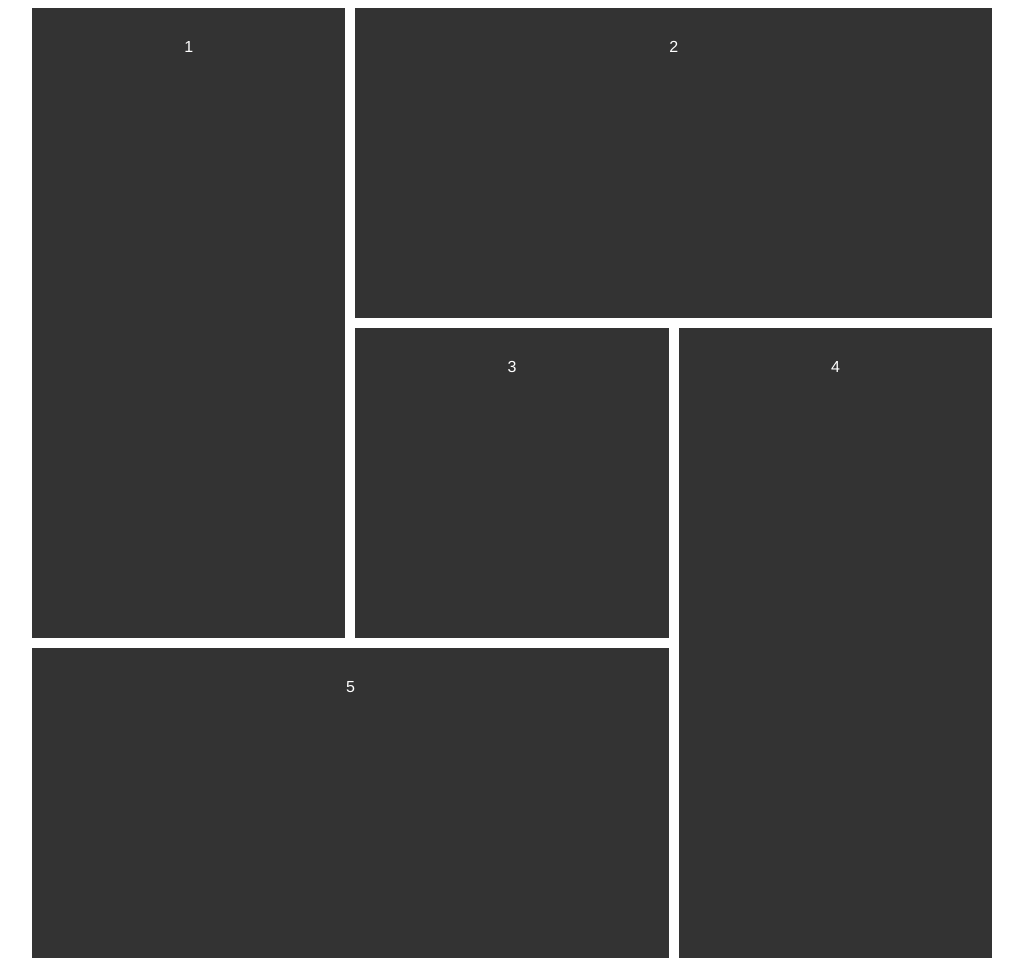
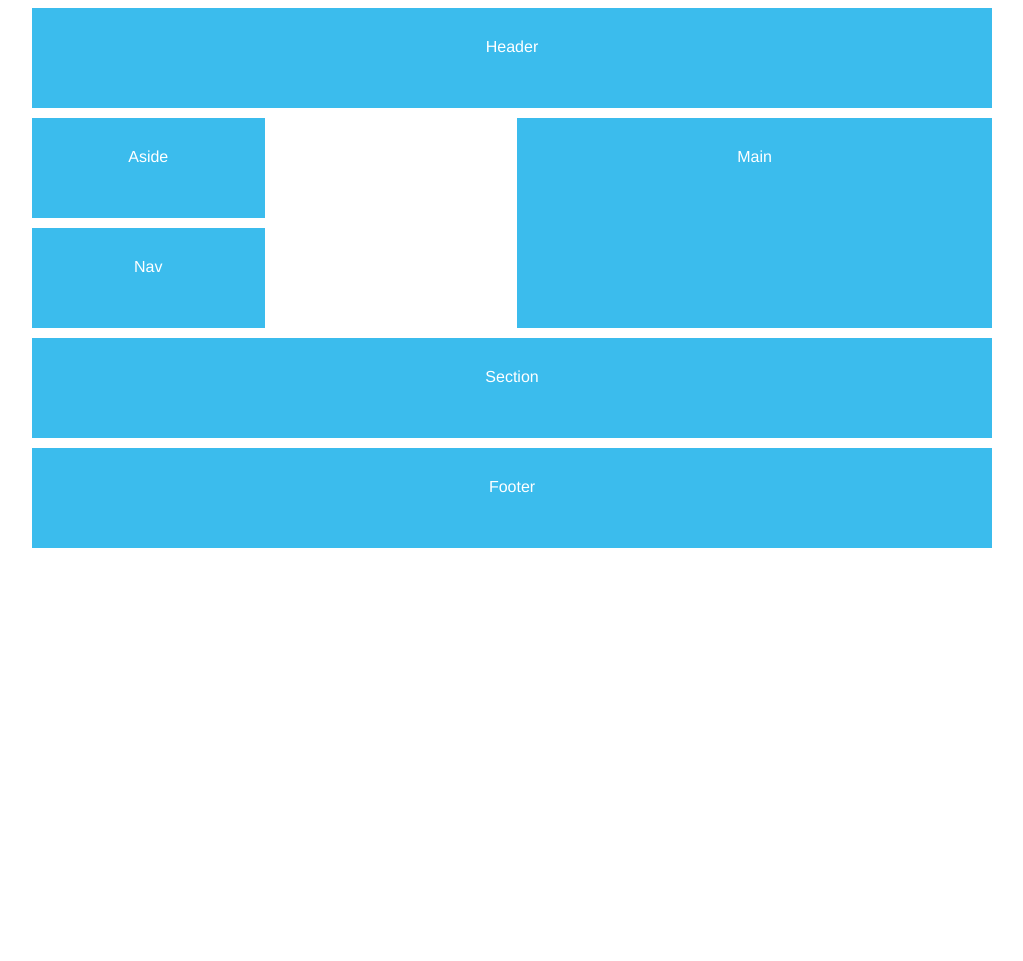
Before and after one commit to 3xoses/CSS_Grid, a plain HTML site: page index.html in a window 1280 px wide. Shown: the whole page, without its empty margins (128-1151 px from the left). After the commit the page ends 800 px from the top, so only its background shows below. Drawn offline with Linux system fonts and the light colour scheme.

Commit message:
CSS_Grid Grid Areas

```diff
--- a/index.html
+++ b/index.html
@@ -9,49 +9,53 @@
 			text-align: center;
 		}
 		#content{
-			grid-template-columns: repeat(6, 1fr);
-			grid-auto-rows: minmax(150px, auto);
+			display: grid;
+			grid-template-columns: repeat(4, 1fr);
+			grid-auto-rows: minmax(100px, auto);
 			grid-gap: 10px;
-			display: grid;
 			max-width: 960px;
 			margin: 0 auto;
+			grid-template-areas:
+			"header header header header"
+			"aside . main main"
+			"nav . main main"
+			"section section section section"
+			"footer footer footer footer";
 		}
-		#content div {
-			background: #333;
+		#content > *{
+			background: #3bbced;
 			padding: 30px;
 		}
-		.one{
-			grid-column: 1 / 3;
-			grid-row: 1 / 5;
+		header{
+			grid-area: header;
 		}
-		.two{
-			grid-column: 3 / 7;
-			grid-row: 1 / 3;
+		main{
+			grid-area: main;
 		}
-		.three{
-			grid-column: 3/5;
-			grid-row: 3/5;
+		section{
+			grid-area: section;
 		}
-		.four{
-			grid-column: 5/7;
-			grid-row: 3/7;
+		aside {
+			grid-area: aside;
 		}
-		.five{
-			grid-column: 1/5;
-			grid-row: 5/7;
+		nav {
+			grid-area: nav;
 		}
+		footer{
+			grid-area: footer;
+		}
+
 	</style>
 </head>
 <body>
 
 	<div id="content">
-		<div class="one">1</div>
-		<div class="two">2</div>
-		<div class="three">3</div>
-		<div class="four">4</div>
-		<div class="five">5</div>
-
-
+		<header>Header</header>
+		<main>Main</main>
+		<section>Section</section>
+		<aside>Aside</aside>
+		<nav>Nav</nav>
+		<footer>Footer</footer>
 	</div>
 
 </body>
```
